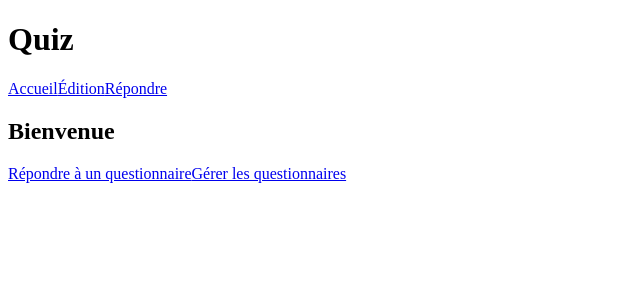
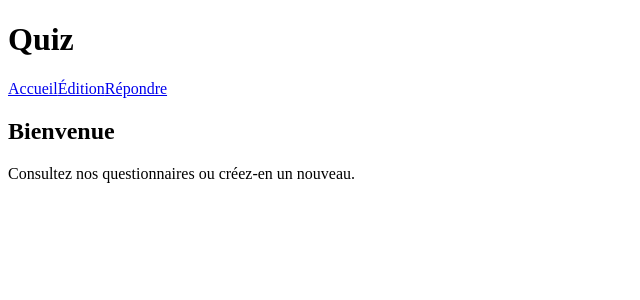
Before and after one commit to Alex-Pingui/Client-Quiz, a Vue app in the folder client/: page / in a window 1280 px wide. Shown: the top 300 px of the page, without its empty margins (0-640 px from the left). Built offline with nearby package versions, Linux system fonts and the light colour scheme.

Commit message:
mot de passe edition fonctionnel

```diff
--- a/client/src/components/pages/HomeView.vue
+++ b/client/src/components/pages/HomeView.vue
@@ -3,6 +3,5 @@ export default {}
 </script>
 <template>
   <h2>Bienvenue</h2>
-  <RouterLink to="reponse">Répondre à un questionnaire</RouterLink>
-  <RouterLink to="edition">Gérer les questionnaires</RouterLink>
+  <p>Consultez nos questionnaires ou créez-en un nouveau.</p>
 </template>
--- a/client/src/router.js
+++ b/client/src/router.js
@@ -12,7 +12,16 @@ const routes = [
   {
     path: '/edition',
     name: 'edition',
-    component: EditionView
+    component: EditionView,
+    beforeEnter: (to, from, next) => {
+      const password = window.prompt('Please enter the password:');
+      if (password === 'ping') {
+        next();
+      } else {
+        alert('Incorrect password.');
+        next(false);
+      }
+    }
    },
   {
     path: '/reponse',
```
